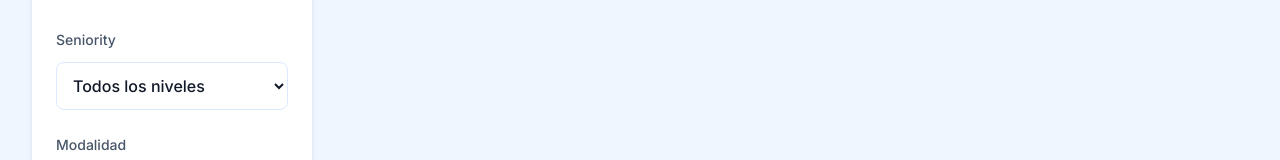
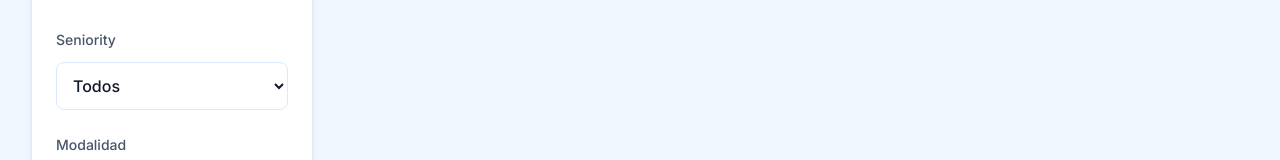
Before and after one commit to CristianAlarconDev/CodigoEmpleoV2, a React (Vite) app: page /empleos in a window 1280 px wide. Shown: the part 237-397 px from the top of the page. Built offline with nearby package versions, Linux system fonts and the light colour scheme; no server answers.

Commit message:
se cambia texto de option en select

```diff
--- a/src/components/Filters.jsx
+++ b/src/components/Filters.jsx
@@ -31,7 +31,7 @@ const Filters = ({filtrosSeleccionados,onFiltroChange}) => {
         <div className={styles.formGroup}>
           <label htmlFor="seniority-select" className={styles.legend}> Seniority</label>
           <select className={styles.select} name="seniority" id="seniority-select" onChange={onFiltroChange} value={filtrosSeleccionados.seniority}>
-            <option value="todos">Todos los niveles</option>
+            <option value="todos">Todos</option>
             <option value="Trainee">Trainee</option>
             <option value="Junior">Junior</option>
             <option value="Semi Senior">Semi-Senior</option>
```
